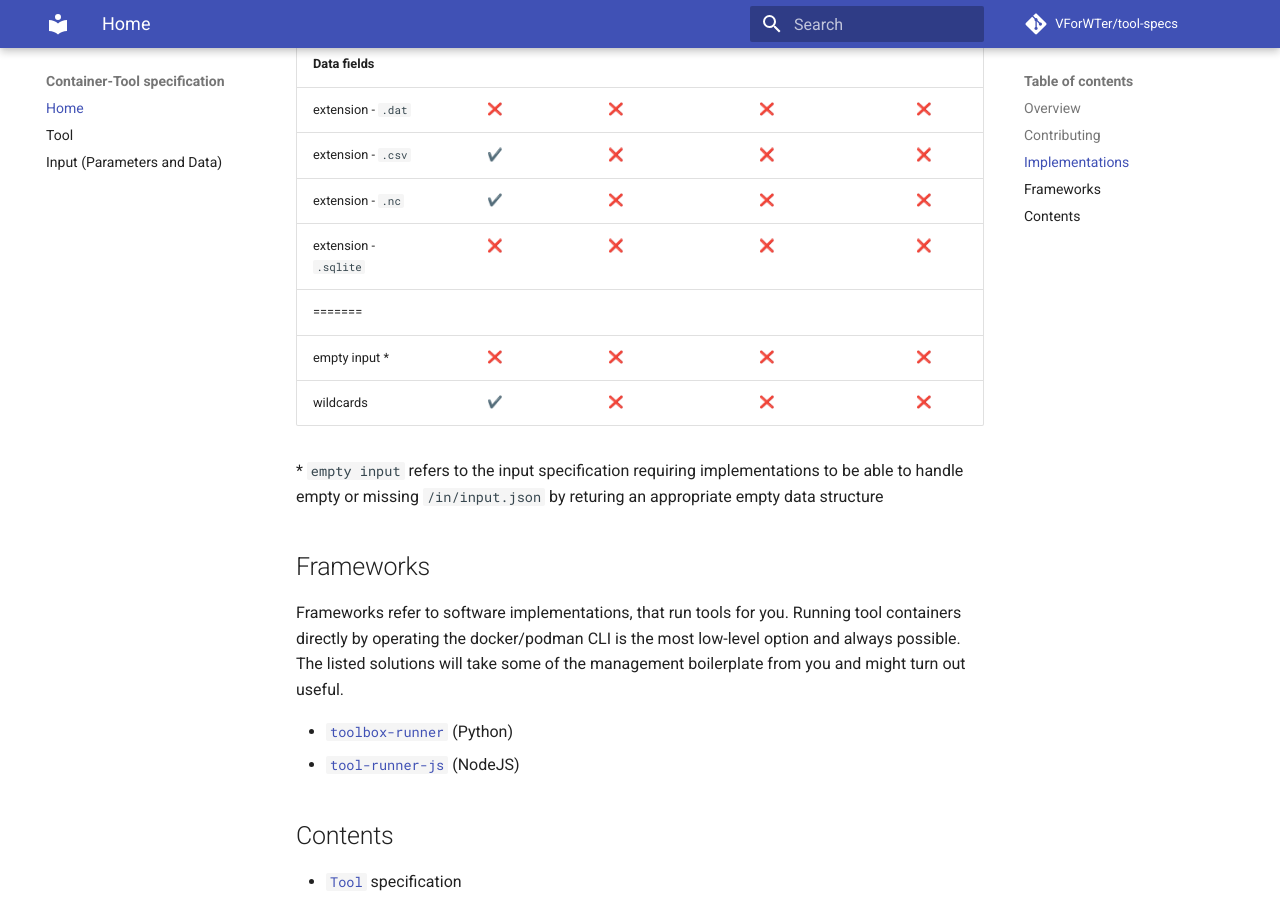
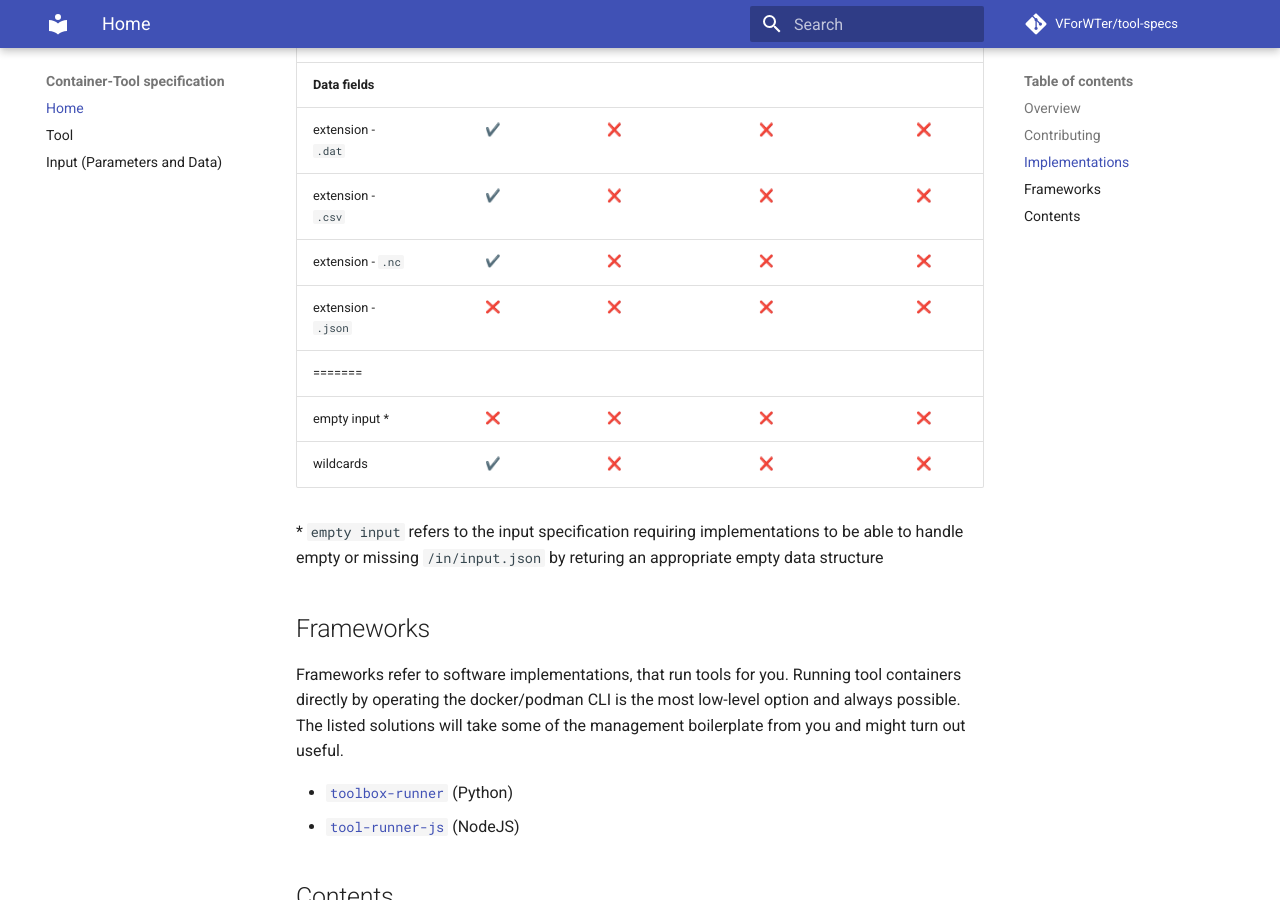
Before and after one commit to VForWaTer/tool-specs, an MkDocs documentation site: the page built from docs/README.md, in a window 1280 px wide and 900 px high, scrolled down 2226 px. Built offline with MkDocs 1.6.1 and Material for MkDocs 9.7.7, drawn with Linux system fonts in a browser that asks for light colours; emoji names are drawn with the system emoji font; comment, search, counter and statistics services are not loaded.

```diff
--- a/docs/README.md
+++ b/docs/README.md
@@ -71,10 +71,10 @@ tool specification are already covered:
 | default               | :heavy_check_mark:       | :heavy_check_mark: | :x:                                 | :x:                 |
 | min & max             | :heavy_check_mark:       | :heavy_check_mark: | :x:                                 | :x:                 |
 |    **Data fields**                                                                                                            ||
-| extension - `.dat`    | :x:                      | :x:                | :x:                                 | :x:                 |
+| extension - `.dat`    | :heavy_check_mark:                      | :x:                | :x:                                 | :x:                 |
 | extension - `.csv`    | :heavy_check_mark:       | :x:                | :x:                                 | :x:                 |
 | extension - `.nc`     | :heavy_check_mark:       | :x:                | :x:                                 | :x:                 |
-| extension - `.sqlite` | :x:                      | :x:                | :x:                                 | :x:                 |
+| extension - `.json` | :x:                      | :x:                | :x:                                 | :x:                 |
 =======
 | empty input     *     | :x:                      | :x:                | :x:                                 | :x:                 |
 | wildcards             | :heavy_check_mark:       | :x:                | :x:                                 | :x:                 |
```
